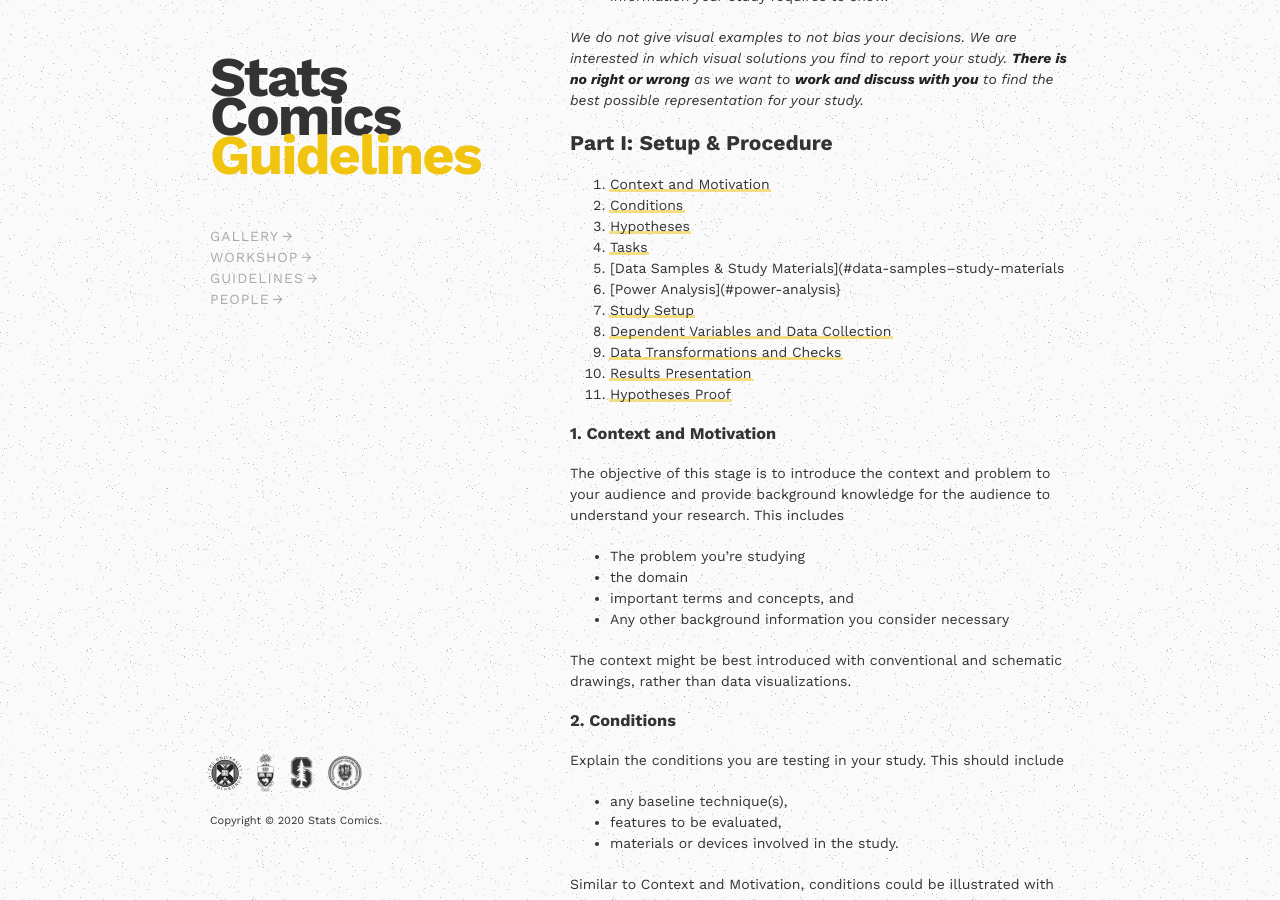
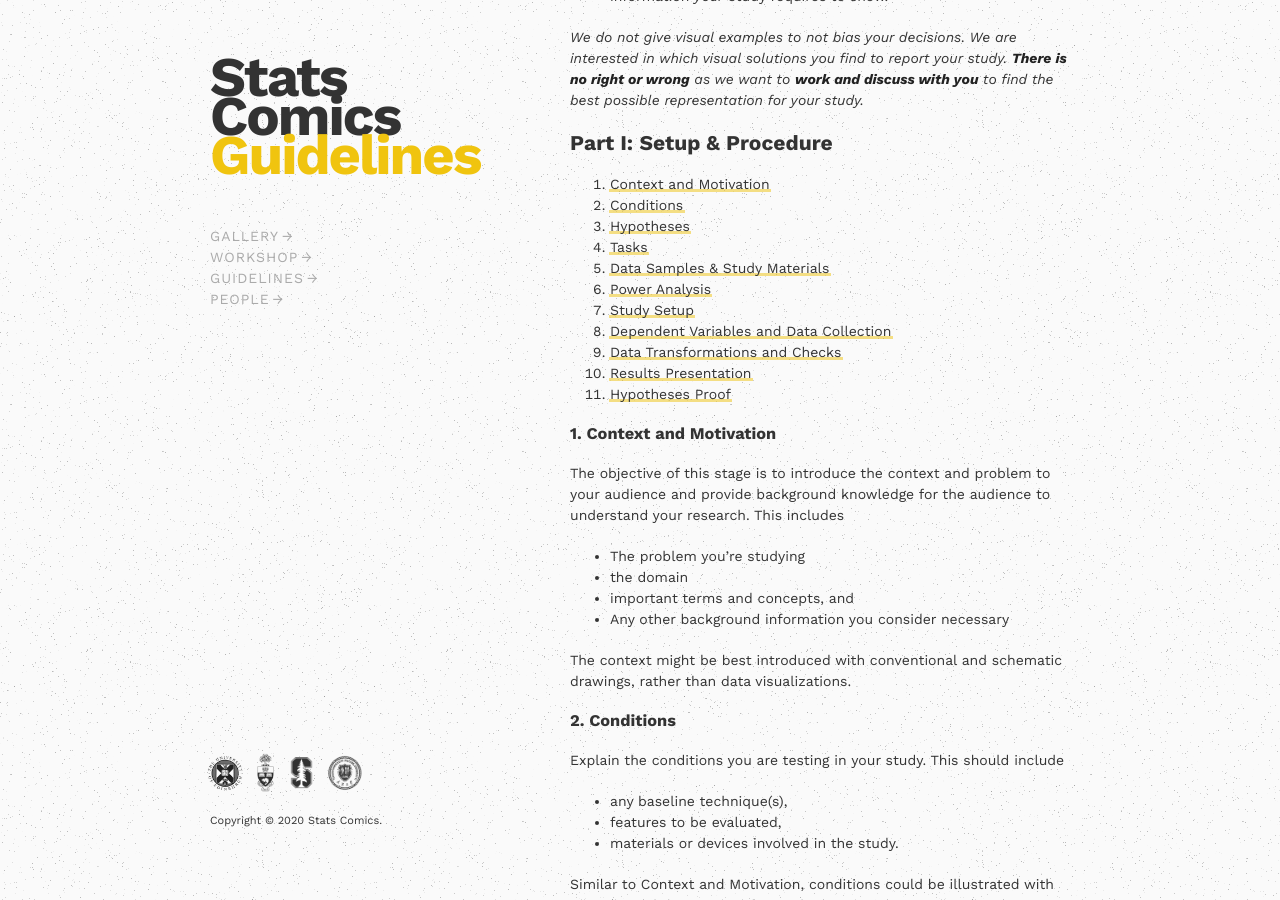
Before and after one commit to statscomics/statscomics.github.io, a Jekyll site: the page built from guidelines.md, in a window 1280 px wide and 900 px high, scrolled down 2255 px. Built offline with Jekyll 4.4.1, drawn with Linux system fonts in a browser that asks for light colours.

Commit message:
minor-fixes

```diff
--- a/guidelines.md
+++ b/guidelines.md
@@ -68,15 +68,15 @@ _We do not give visual examples to not bias your decisions. We are interested in
 
 1. [Context and Motivation](#1-context-and-motivation)
 2. [Conditions](#2-conditions)
-3. [Hypotheses](#hypotheses)
-4. [Tasks](#tasks)
-5. [Data Samples & Study Materials](#data-samples--study-materials
-6. [Power Analysis](#power-analysis}
-7. [Study Setup](#study-setup)
-8. [Dependent Variables and Data Collection](#dependent-variables-and-data-collection)
-9. [Data Transformations and Checks](#data-transformations-and-checks)
-10. [Results Presentation](#result-presentation)
-11. [Hypotheses Proof](#hypotheses-proof)
+3. [Hypotheses](#3-hypotheses)
+4. [Tasks](#4-tasks)
+5. [Data Samples & Study Materials](#5-data-samples--study-materials)
+6. [Power Analysis](#6-power-analysis)
+7. [Study Setup](#7-study-setup)
+8. [Dependent Variables and Data Collection](#8-dependent-variables-and-data-collection)
+9. [Data Transformations and Checks](#9-data-transformations-and-checks)
+10. [Results Presentation](#10-results-presentation)
+11. [Hypotheses Proof](#11-hypotheses-proof)
 
 
 ### 1. Context and Motivation
```
